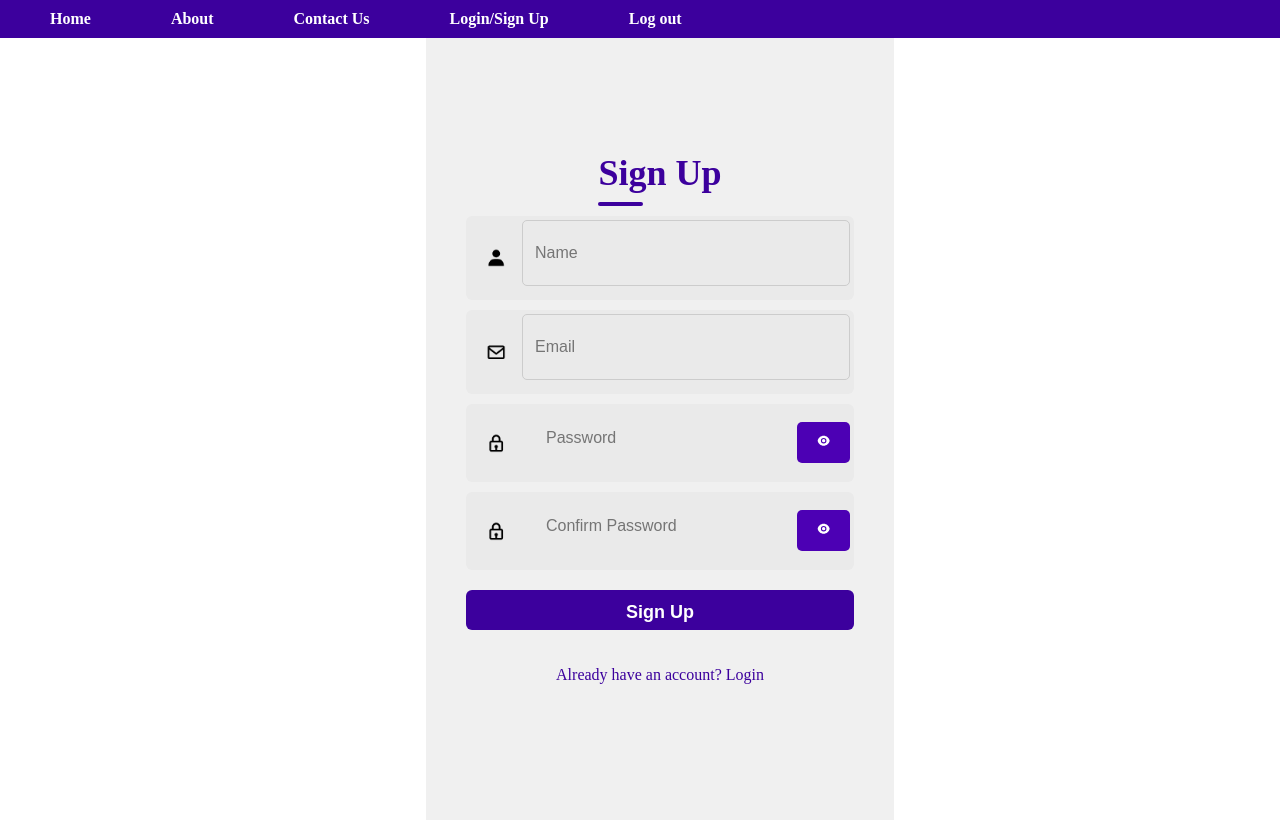
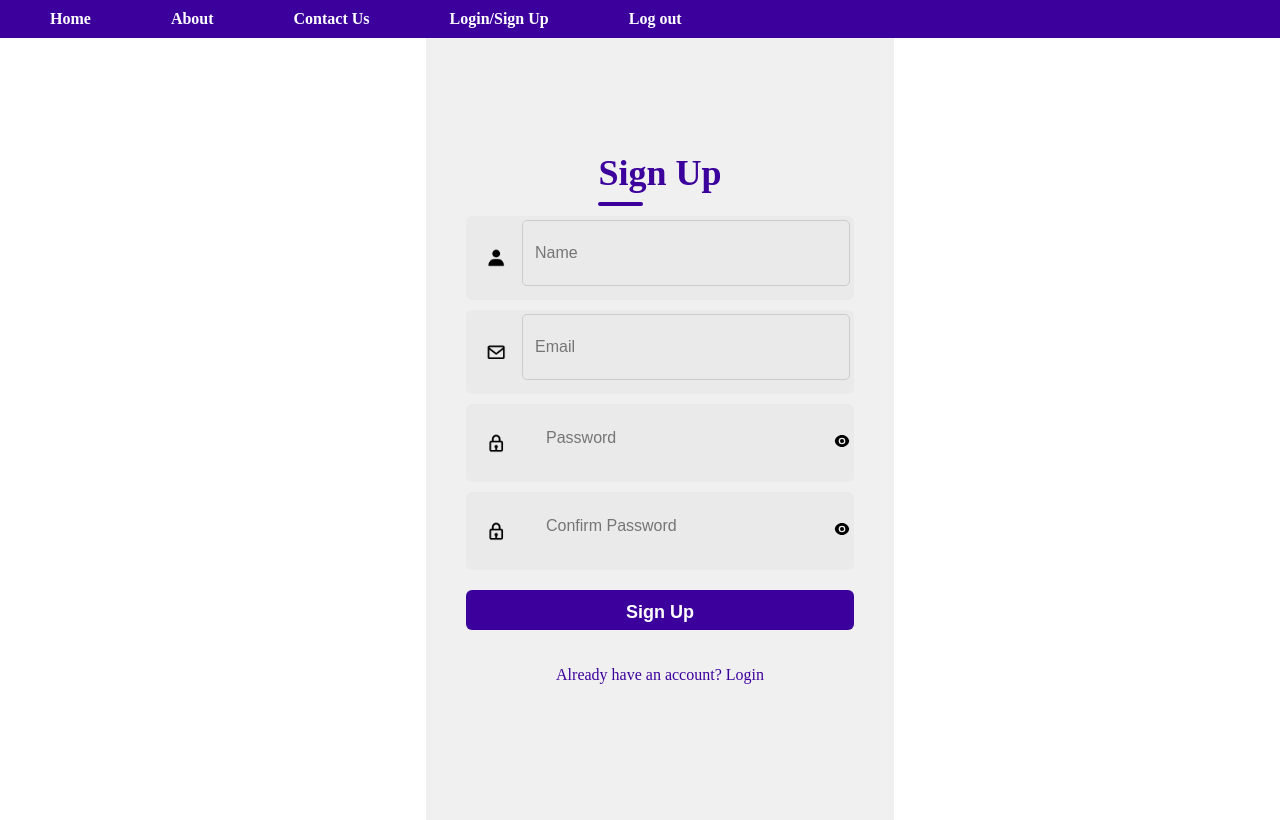
Before and after one commit to BenjaminMensah-2255/address-management-system-new, a React (Create React App) app in the folder address/: page /LoginSignup in a window 1280 px wide. Built offline with nearby package versions, Linux system fonts and the light colour scheme.

Commit message:
worked on the eye icon

```diff
--- a/address/src/components/LoginSignup/LoginSignup.jsx
+++ b/address/src/components/LoginSignup/LoginSignup.jsx
@@ -15,7 +15,6 @@ const SignupLogin = () => {
   const [confirmPassword, setConfirmPassword] = useState("");
   const [passwordVisible, setPasswordVisible] = useState(false);
   const [confirmPasswordVisible, setConfirmPasswordVisible] = useState(false);
-
 
   const toggleAction = () => {
     setAction(action === "Sign Up" ? "Login" : "Sign Up");
@@ -52,10 +51,11 @@ const [confirmPasswordVisible, setConfirmPasswordVisible] = useState(false);
         <div className="form-container">
           <form onSubmit={handleFormSubmit}>
             {action === "Sign Up" && (
-              <div className="input Box" >
+              <div className="input Box">
                 <img src={user_icon} alt="" />
                 <input
-                  type="text" id='box'
+                  type="text"
+                  id='box'
                   placeholder="Name"
                   value={name}
                   onChange={(e) => setName(e.target.value)}
@@ -65,7 +65,8 @@ const [confirmPasswordVisible, setConfirmPasswordVisible] = useState(false);
             <div className="input Box">
               <img src={email_icon} alt="" />
               <input
-                type="email" id='box'
+                type="email"
+                id='box'
                 placeholder="Email"
                 value={email}
                 onChange={(e) => setEmail(e.target.value)}
@@ -79,12 +80,9 @@ const [confirmPasswordVisible, setConfirmPasswordVisible] = useState(false);
                 value={password}
                 onChange={(e) => setPassword(e.target.value)}
               />
-          <button
-          className="toggle-password"
-          onClick={() => setPasswordVisible(!passwordVisible)}
-          >
+              <div className="toggle-password" onClick={() => setPasswordVisible(!passwordVisible)}>
                 {passwordVisible ? <RiEyeCloseFill /> : <RiEyeFill />}
-          </button>
+              </div>
             </div>
             {action === "Sign Up" && (
               <div className="input Box">
@@ -95,12 +93,9 @@ const [confirmPasswordVisible, setConfirmPasswordVisible] = useState(false);
                   value={confirmPassword}
                   onChange={(e) => setConfirmPassword(e.target.value)}
                 />
-              <button
-                className="toggle-password"
-                onClick={() => setConfirmPasswordVisible(!confirmPasswordVisible)}
-              >
+                <div className="toggle-password" onClick={() => setConfirmPasswordVisible(!confirmPasswordVisible)}>
                   {confirmPasswordVisible ? <RiEyeCloseFill /> : <RiEyeFill />}
-              </button>
+                </div>
               </div>
             )}
             {action === "Login" && (
```
Lines whose indentation alone changed are shown as unchanged.
